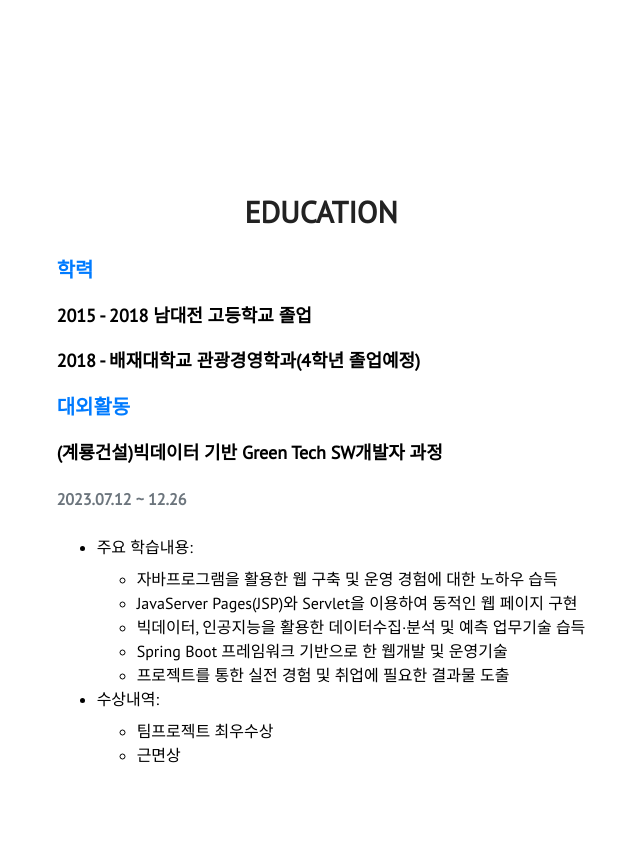
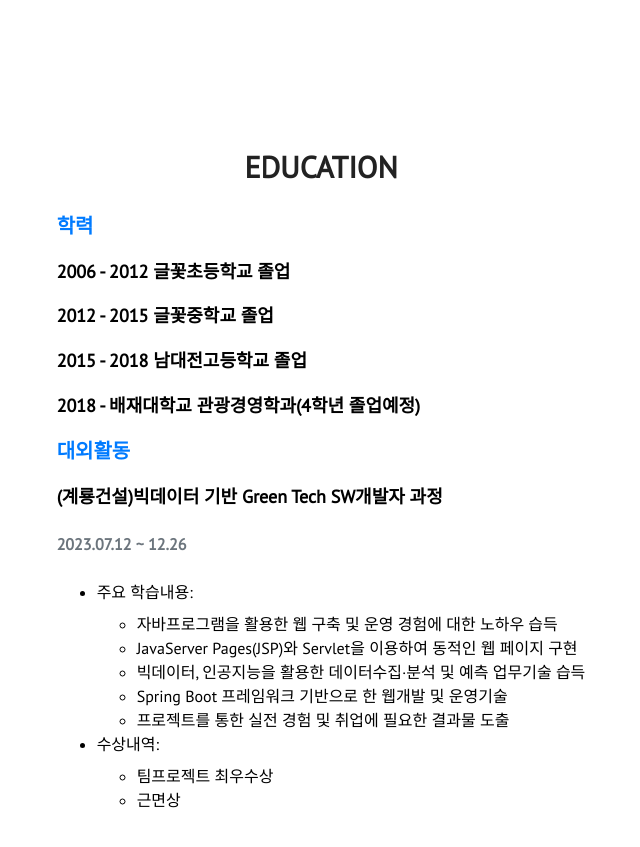
Before and after one commit to YoungGyu99/YoungGyu99.github.io, a Jekyll site: the page built from index.html, in a window 1280 px wide and 900 px high, scrolled down 941 px. Shown: the top 847 px of the window, without its empty margins (319-959 px from the left). Built offline with Jekyll 4.4.1, drawn with Linux system fonts in a browser that asks for light colours; nearby versions of some CDN libraries.

Commit message:
Update about.html

```diff
--- a/_includes/about.html
+++ b/_includes/about.html
@@ -9,7 +9,9 @@
                     <h3 class="resume-title" style="font-size: 20px; margin-bottom: 5px; color: #007bff;">학력</h3>
                     <!-- 고등학교 -->
                     <div class="resume-item">
-                        <h4 style="font-size: 18px; font-weight: bold;">2015 - 2018 남대전 고등학교 졸업</h4>
+                        <h4 style="font-size: 18px; font-weight: bold;">2006 - 2012 글꽃초등학교 졸업</h4>
+                        <h4 style="font-size: 18px; font-weight: bold;">2012 - 2015 글꽃중학교 졸업</h4>
+                        <h4 style="font-size: 18px; font-weight: bold;">2015 - 2018 남대전고등학교 졸업</h4>
                     </div>
                     <div class="resume-item">
                         <h4 style="font-size: 18px; font-weight: bold;">2018 - 배재대학교 관광경영학과(4학년 졸업예정)</h4>
```
